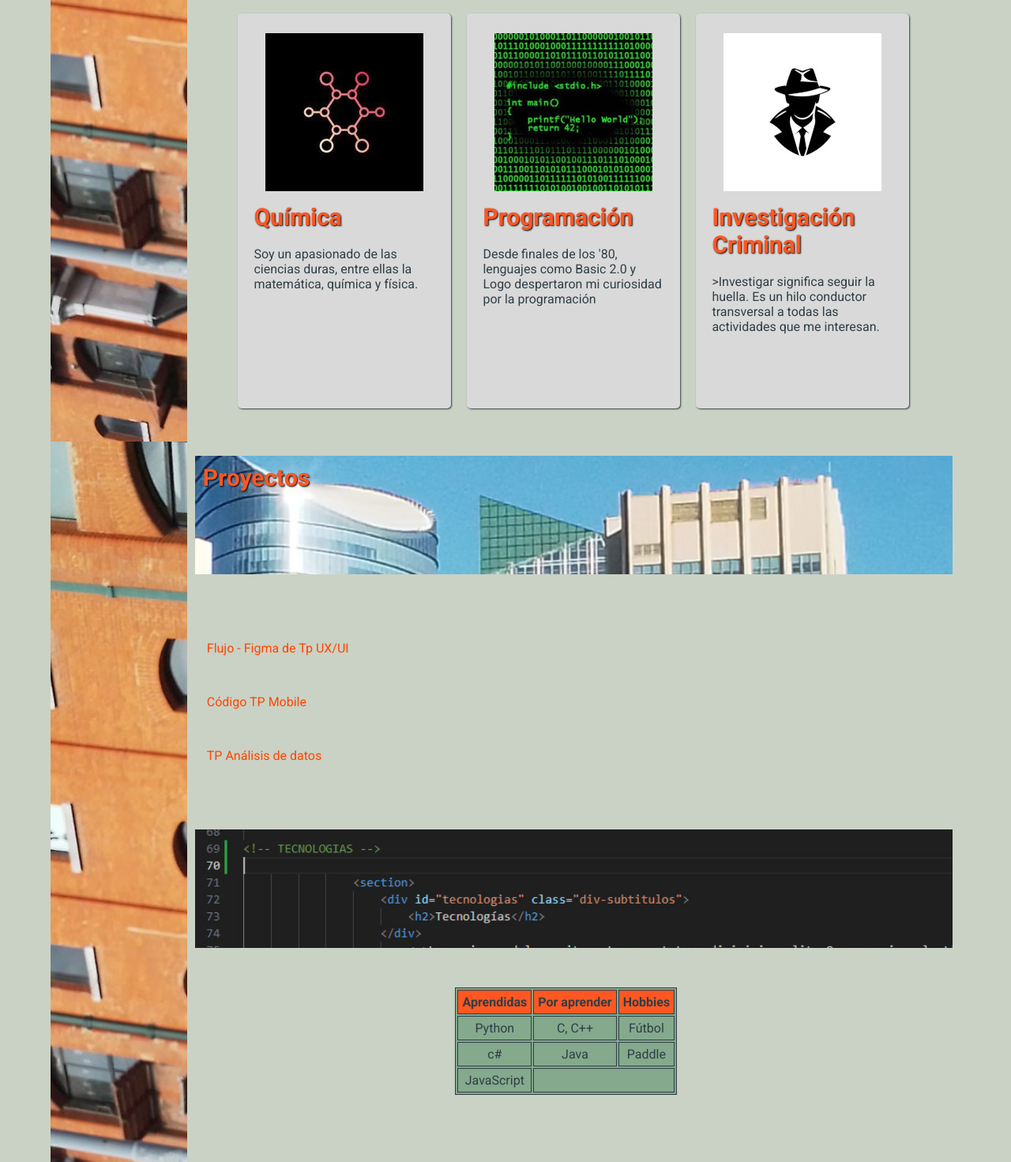
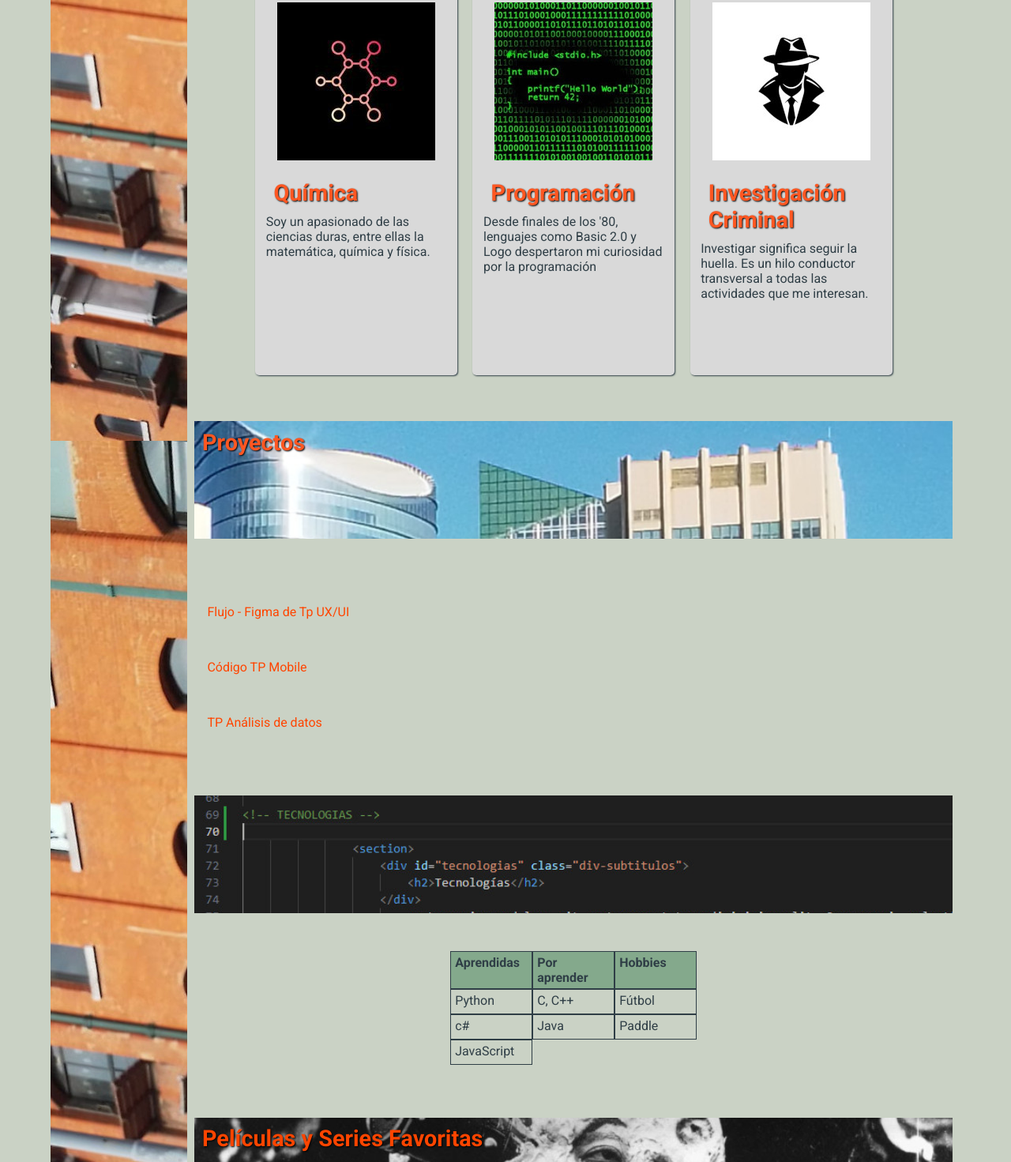
Before and after one commit to ivanGonzalezGit/pfo2-front, a plain HTML site: page index.html in a window 1280 px wide. Shown: the part 772-2243 px from the top of the page at 79% size. Drawn offline with Linux system fonts and the light colour scheme.

Commit message:
se cambio la tabla por grid y se pusieron medidas rem en vez de px

```diff
--- a/css/styles.css
+++ b/css/styles.css
@@ -37,7 +37,7 @@ ul
 
 a
 {
-  padding: 5px;
+  padding: 0.3rem;
   text-decoration: none;
   color: #cad2c5;
 }
@@ -46,7 +46,7 @@ aside
 {
   width: 15%;
   height: auto;
-  padding-top: 50px;
+  padding-top: 3rem;
   background: #84a98c;
   background-image: url("../img/lateral.jpeg");
 }
@@ -55,22 +55,22 @@ aside a
 {
   color:  #cad2c5;
   background-color: #2f3e46;
-  border-radius: 5px;
+  border-radius: 0.3rem;
 }
 
 #lista-desplazable
 {
-  margin-top: 50px;
-  top: 50px;
+  margin-top: 3rem;
+  top: 3rem;
   position: sticky;
 }
 
 #botonCerrar
 {
 
-  margin: 10px 20px;
-  padding: 0.5em;
-  border-radius: 5px;
+  margin: 0.6rem 1.2rem;
+  padding: 0.5rem;
+  border-radius: 0.3rem;
   background-color: #ff5722;
   color: #d9d9d9;
 }
@@ -78,7 +78,7 @@ aside a
 li
 {
   text-decoration: none;
-  margin: 15px;
+  margin: 1rem;
 }
 
 header
@@ -99,9 +99,9 @@ header
 }
 
 #foto-logo {
-  width: 150px;
-  height: 150px;
-  padding: 10px;
+  width: 9.4rem;
+  height: 9.4rem;
+  padding: 0.6rem;
 }
 
 #title
@@ -112,13 +112,13 @@ header
 
 h1
 {
-  font-size: 48px;
+  font-size: 3rem;
   font-weight: bold;
 }
 
 nav
 {
-  padding: 10px;
+  padding: 0.6rem;
   display: flex;
   justify-content: end;
   width: 100%;
@@ -133,41 +133,41 @@ main{
 
 section
 {
-  margin: 50px 10px;
+  margin: 3rem 0.6rem;
 }
 
 h2{
-  padding: 10px;
+  padding: 0.6rem;
   font-weight: bold;
-  font-size: 30px;
+  font-size: 1.8rem;
   text-shadow: 1px 1px 2px black;
   color: #ff5722;
 }
 
 p {
 display: flex;
-  padding: 10px 10px 20px 10px;
+  padding: 0.6rem 0.6rem, 1.2rem 0.6rem;
 }
 
 .div-subtitulos {
   width: 100%;
-  height: 150px;
-  margin: 20px 0px 50px 0px;
+  height: 9.3rem;
+  margin: 1.2rem 0rem 3rem 0rem;
   background: #2f3e46;
 }
 
 .contenedor-articulo
 {
-  padding: 10px 10px 20px 10px;
+  padding: 0.6rem 0.6rem 1.2rem 0.6rem;
   display: flex;
   flex-direction: row;
 }
 
 .fotos
 {
-  width: 200px;
-  height: 200px;
-  margin: 5px;
+  width: 12.5rem;
+  height: 12.5rem;
+  margin: 0.3rem;
 }
 
 #tarjetas
@@ -180,14 +180,14 @@ display: flex;
 
 .tarjeta
 {
-  margin: 10px;
+  margin: 0.6rem;
   background: #d9d9d9;
   display: flex;
   flex-direction: column;
   justify-content: center;
   align-items: center;
-  width: 270px;
-  height: 500px;
+  width: 16rem;
+  height: 31rem;
   border-radius: 5px;
   box-shadow: 1px 1px 2px;
   transition: transform 0.3s
@@ -197,8 +197,6 @@ display: flex;
 {
   transform: scale(1.05);
 }
-
-/* Una mejora es cambiar con javascript el comportamiento hover, por que cuando paso el mouse por la foto de la tarjeta no me cambia el color del texto del párrafo de la tarjeta*/
 
 .tarjetaOscura
 {
@@ -215,15 +213,16 @@ display: flex;
 .foto-tarjeta
 {
   display: inline-block;
-  width: 200px;
-  height: 200px;
+  width: 12.5rem;
+  height: 12.5rem;
 }
 
 .parrafo-tarjeta
 {
   display: inline-block;
-  width: 250px;
-  height: 250px;
+  width: 15.5rem;
+  height: 15.5rem;
+  padding: 0.6rem;
 }
 
 .parrafo-tarjeta:hover
@@ -281,37 +280,30 @@ display: flex;
 
 #tabla
 {
-  margin: auto;
-  width: 300px;
-  height: 200px;
-  text-align: center;
+  display: grid;
+  grid-template-columns: 6.5rem 6.5rem 6.5rem;
+  grid-template-rows: 3rem 2rem 2rem 2rem;
+  justify-content: center;
 }
 
-table
+.grid-item-titulo
 {
+  padding: 0.3rem;
+  font-weight: bold;
   background: #84a98c;
   border: #2f3e46 1px solid;
 }
 
-th
-{
-  padding: 5px;
-  font-weight: bold;
-  background: #ff5722;
-  border: #2f3e46 1px solid;
-}
-
-td
-{
-  padding: 5px;
+.grid-item{
+  padding: 0.3rem;
   border: #2f3e46 1px solid;
 }
 
 #contacto
 {
   margin: auto;
-  width: 400px;
-  height: 400px;
+  width: 25rem;
+  height: 25rem;
   display: flex;
   justify-content: center;
   text-align: center;
@@ -319,20 +311,20 @@ td
 
 .parrafoError
 {
-  padding: 5px;
+  padding: 0.3rem;
   color: #ff5722;
 }
 
 .button-form
 {
-  padding: 10px 30px;
+  padding: 0.6rem 1.8rem;
   border-radius: 5px;
   color: #d9d9d9;
   background: #2f3e46;
 }
 
 footer{
-  padding: 50px;
+  padding: 3rem;
   width: 100%;
   height: auto;
   color: #d9d9d9;
@@ -354,6 +346,10 @@ footer{
 
 @media (max-width:649px)
 {
+  :root {
+    font-size: 12px;
+  };
+
   header
   {
   flex-direction: column;
--- a/index.html
+++ b/index.html
@@ -94,20 +94,18 @@ Se eligió una lista desplazable para darle navegabilidad a la página -->
                     <div id="tecnologias" class="div-subtitulos">
                     </div>
                     <div id="tabla">
-                        <table>
-                            <tr>
-                                <th>Aprendidas</th><th>Por aprender</th><th>Hobbies</th>
-                            </tr>
-                            <tr>
-                                <td>Python</td><td>C, C++</td><td>Fútbol</td>
-                            </tr>
-                            <tr>
-                                <td>c#</td><td>Java</td><td>Paddle</td>
-                            </tr>
-                            <tr>
-                                <td>JavaScript</td><td colspan="2"></td>
-                            </tr>
-                        </table>
+
+                        <div class="grid-item-titulo">Aprendidas</div>
+                        <div class="grid-item-titulo">Por aprender</div>
+                        <div class="grid-item-titulo">Hobbies</div>
+                        <div class="grid-item">Python</div>
+                        <div class="grid-item">C, C++</div>
+                        <div class="grid-item">Fútbol</div>
+                        <div class="grid-item">c#</div>
+                        <div class="grid-item">Java</div>
+                        <div class="grid-item">Paddle</div>
+                        <div class="grid-item">JavaScript</div>
+
                     </div>
 
                 </section>
--- a/scripts/formulario.js
+++ b/scripts/formulario.js
@@ -69,5 +69,7 @@ export function enviarFormulario(e)
     {
         e.preventDefault();
         alert ("datos inválidos");
+    } else {
+        alert("El formulario se envió correctamente");
     }
 }
--- a/scripts/tarjetas.js
+++ b/scripts/tarjetas.js
@@ -17,7 +17,7 @@ export let tarjetasPersonales = [
     {
         foto : "img/poli.jpeg",
         nombre : "Investigación Criminal",
-        descripcion : ">Investigar significa seguir la huella. Es un hilo conductor transversal a todas las actividades que me interesan."
+        descripcion : "Investigar significa seguir la huella. Es un hilo conductor transversal a todas las actividades que me interesan."
     }
 ];
 
```
Also changed, not shown: 1 other file.
